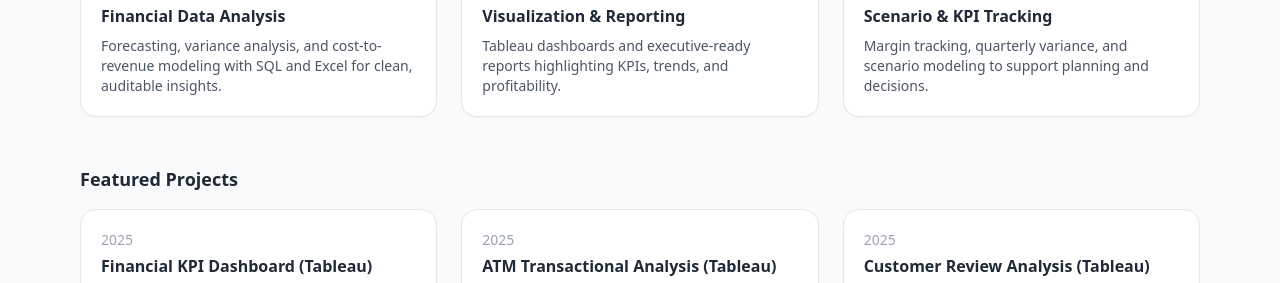
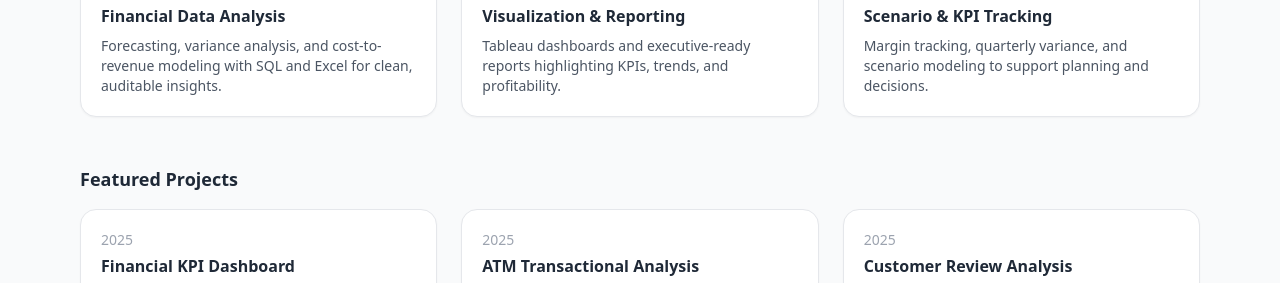
Before and after one commit to chelsiewilliamscw3-sketch/Data-analyst, a plain HTML site: page index.html in a window 1280 px wide. Shown: the part 496-779 px from the top of the page. Drawn offline with nearby package versions, Linux system fonts and the light colour scheme.

Commit message:
Update index.html

```diff
--- a/index.html
+++ b/index.html
@@ -118,7 +118,7 @@
     <!-- Project 1 -->
     <div class="card p-5 flex flex-col">
       <div class="text-sm text-gray-400 mb-1">2025</div>
-      <h3 class="font-semibold text-gray-800 mb-2">Financial KPI Dashboard (Tableau)</h3>
+      <h3 class="font-semibold text-gray-800 mb-2">Financial KPI Dashboard</h3>
       <p class="text-sm text-gray-600 mb-3">
         Interactive Tableau dashboard with KPIs for Profit, Margin%, and Cost-to-Revenue Ratio (CRR).
         Includes drilldowns by year and country for financial performance tracking.
@@ -139,7 +139,7 @@
     <!-- Project 2 -->
     <div class="card p-5 flex flex-col">
       <div class="text-sm text-gray-400 mb-1">2025</div>
-      <h3 class="font-semibold text-gray-800 mb-2">ATM Transactional Analysis (Tableau)</h3>
+      <h3 class="font-semibold text-gray-800 mb-2">ATM Transactional Analysis</h3>
       <p class="text-sm text-gray-600 mb-3">
         Operations-focused dashboard summarizing ATM transactions, failures, and trends —
         enabling teams to identify issues quickly and ensure cashflow availability.
@@ -160,7 +160,7 @@
     <!-- Project 3 -->
     <div class="card p-5 flex flex-col">
       <div class="text-sm text-gray-400 mb-1">2025</div>
-      <h3 class="font-semibold text-gray-800 mb-2">Customer Review Analysis (Tableau)</h3>
+      <h3 class="font-semibold text-gray-800 mb-2">Customer Review Analysis</h3>
       <p class="text-sm text-gray-600 mb-3">
         Customer insights dashboard analyzing reviews to surface satisfaction drivers,
         improvement opportunities, and sentiment patterns across products/services.
```
